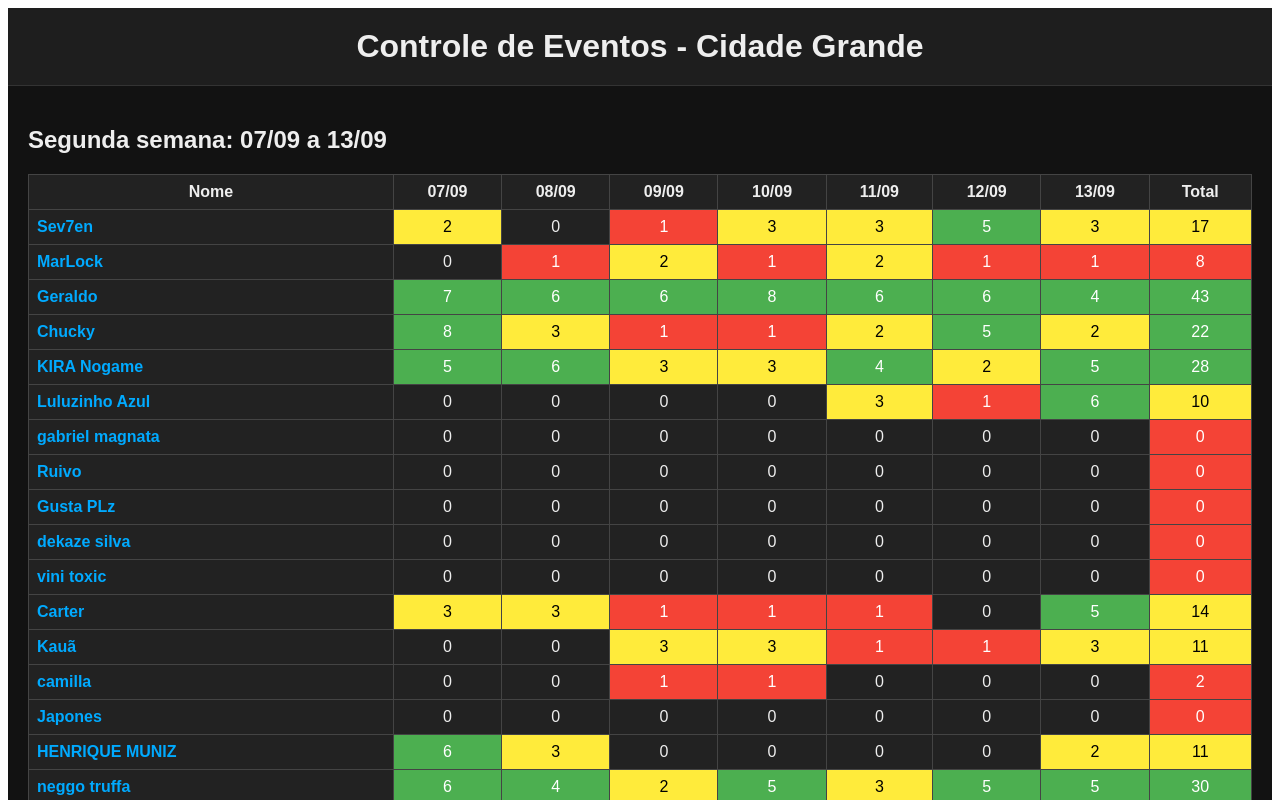
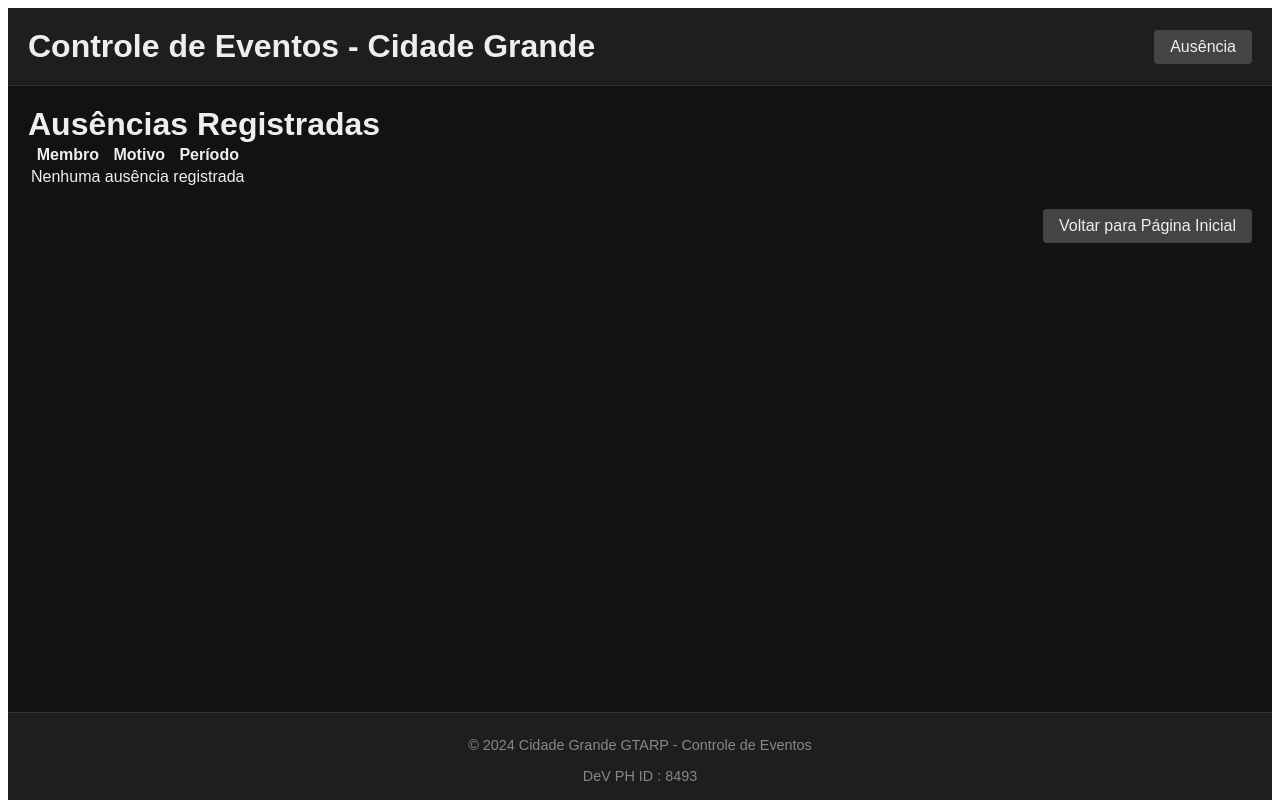
Before and after one commit to pedrohpiri/planilhaeventos, a Vue app: page /absence in a window 1280 px wide. Shown: the top 800 px of the page. Built offline with nearby package versions, Linux system fonts and the light colour scheme.

Commit message:
Atualiza interface: botão Ausência no header, remove título Página Inicial, atualiza título Hierarquia Eventos, limpa lista de ausências e melhora botão voltar

```diff
--- a/package.json
+++ b/package.json
@@ -8,8 +8,9 @@
         "serve": "vite preview"
     },
     "dependencies": {
+        "vite": "^4.3.9",
         "vue": "^3.3.4",
-        "vite": "^4.3.9"
+        "vue-router": "^4.5.1"
     },
     "devDependencies": {
         "@vitejs/plugin-vue": "^4.1.0",
--- a/src/App.vue
+++ b/src/App.vue
@@ -2,11 +2,10 @@
   <div id="app">
     <header>
       <h1>Controle de Eventos - Cidade Grande </h1>
+      <button class="absence-button" @click="$router.push('/absence')">Ausência</button>
     </header>
     <main>
-      <EventTable />
-      <PerformanceRules />
-      <Hierarchy />
+      <router-view />
     </main>
     <footer>
       <p>© 2024 Cidade Grande GTARP - Controle de Eventos</p>
@@ -16,9 +15,6 @@
 </template>
 
 <script setup>
-import EventTable from './components/EventTable.vue'
-import Hierarchy from './components/Hierarchy.vue'
-import PerformanceRules from './components/PerformanceRules.vue'
 </script>
 
 <style>
@@ -35,8 +31,10 @@ import PerformanceRules from './components/PerformanceRules.vue'
 header {
   background-color: #1e1e1e;
   padding: 20px;
-  text-align: center;
   border-bottom: 1px solid #333;
+  display: flex;
+  align-items: center;
+  justify-content: space-between;
 }
 main {
   flex: 1;
@@ -52,6 +50,21 @@ footer {
 }
 h1 {
   margin: 0;
+}
+
+/* Botão Ausência no header */
+.absence-button {
+  background-color: #444;
+  color: #eee;
+  border: none;
+  padding: 8px 16px;
+  border-radius: 4px;
+  cursor: pointer;
+  font-size: 1em;
+  transition: background-color 0.3s ease;
+}
+.absence-button:hover {
+  background-color: #666;
 }
 
 /* Responsive Design */
--- /dev/null
+++ b/src/components/AbsencePage.vue
@@ -0,0 +1,53 @@
+<template>
+  <div>
+    <h1>Ausências Registradas</h1>
+    <table>
+      <thead>
+        <tr>
+          <th>Membro</th>
+          <th>Motivo</th>
+          <th>Período</th>
+        </tr>
+      </thead>
+      <tbody>
+        <tr v-if="absences.length === 0">
+          <td colspan="3" style="text-align: center;">Nenhuma ausência registrada</td>
+        </tr>
+        <tr v-for="(absence, index) in absences" :key="index" v-else>
+          <td>{{ absence.member }}</td>
+          <td>{{ absence.reason }}</td>
+          <td>{{ absence.startDate }} até {{ absence.endDate }}</td>
+        </tr>
+      </tbody>
+    </table>
+    <div class="button-container">
+      <button class="back-button" @click="$router.push('/')">Voltar para Página Inicial</button>
+    </div>
+  </div>
+</template>
+
+<style scoped>
+.button-container {
+  margin-top: 20px;
+  text-align: right;
+}
+.back-button {
+  background-color: #444;
+  color: #eee;
+  border: none;
+  padding: 8px 16px;
+  border-radius: 4px;
+  cursor: pointer;
+  font-size: 1em;
+  transition: background-color 0.3s ease;
+}
+.back-button:hover {
+  background-color: #666;
+}
+</style>
+
+<script setup>
+import { reactive } from 'vue'
+
+const absences = reactive([])
+</script>
--- a/src/components/Hierarchy.vue
+++ b/src/components/Hierarchy.vue
@@ -1,6 +1,6 @@
 <template>
   <section class="hierarchy">
-    <h2>📊 Hierarquia do Servidor</h2>
+    <h2>✨    ┃ 𝐇𝐈𝐄𝐑𝐀𝐑𝐐𝐔𝐈𝐀 𝐄𝐕𝐄𝐍𝐓𝐎𝐒 ┃ ✨</h2>
     <div v-for="(group, index) in hierarchy" :key="index" class="group">
       <h3>
         <span v-html="group.icon"></span>
--- /dev/null
+++ b/src/components/HomePage.vue
@@ -0,0 +1,13 @@
+<template>
+  <div>
+    <EventTable />
+    <Hierarchy />
+    <PerformanceRules />
+  </div>
+</template>
+
+<script setup>
+import EventTable from './EventTable.vue'
+import Hierarchy from './Hierarchy.vue'
+import PerformanceRules from './PerformanceRules.vue'
+</script>
--- a/src/main.js
+++ b/src/main.js
@@ -1,4 +1,7 @@
 import { createApp } from 'vue'
 import App from './App.vue'
+import router from './router.js'
 
-createApp(App).mount('#app')
+const app = createApp(App)
+app.use(router)
+app.mount('#app')
--- /dev/null
+++ b/src/router.js
@@ -0,0 +1,23 @@
+import { createRouter, createWebHistory } from 'vue-router'
+import HomePage from './components/HomePage.vue'
+import AbsencePage from './components/AbsencePage.vue'
+
+const routes = [
+    {
+        path: '/',
+        name: 'Home',
+        component: HomePage
+    },
+    {
+        path: '/absence',
+        name: 'Absence',
+        component: AbsencePage
+    }
+]
+
+const router = createRouter({
+    history: createWebHistory(),
+    routes
+})
+
+export default router
```
Also changed, not shown: 1 other file (tests, documents, lock files or other folders).
